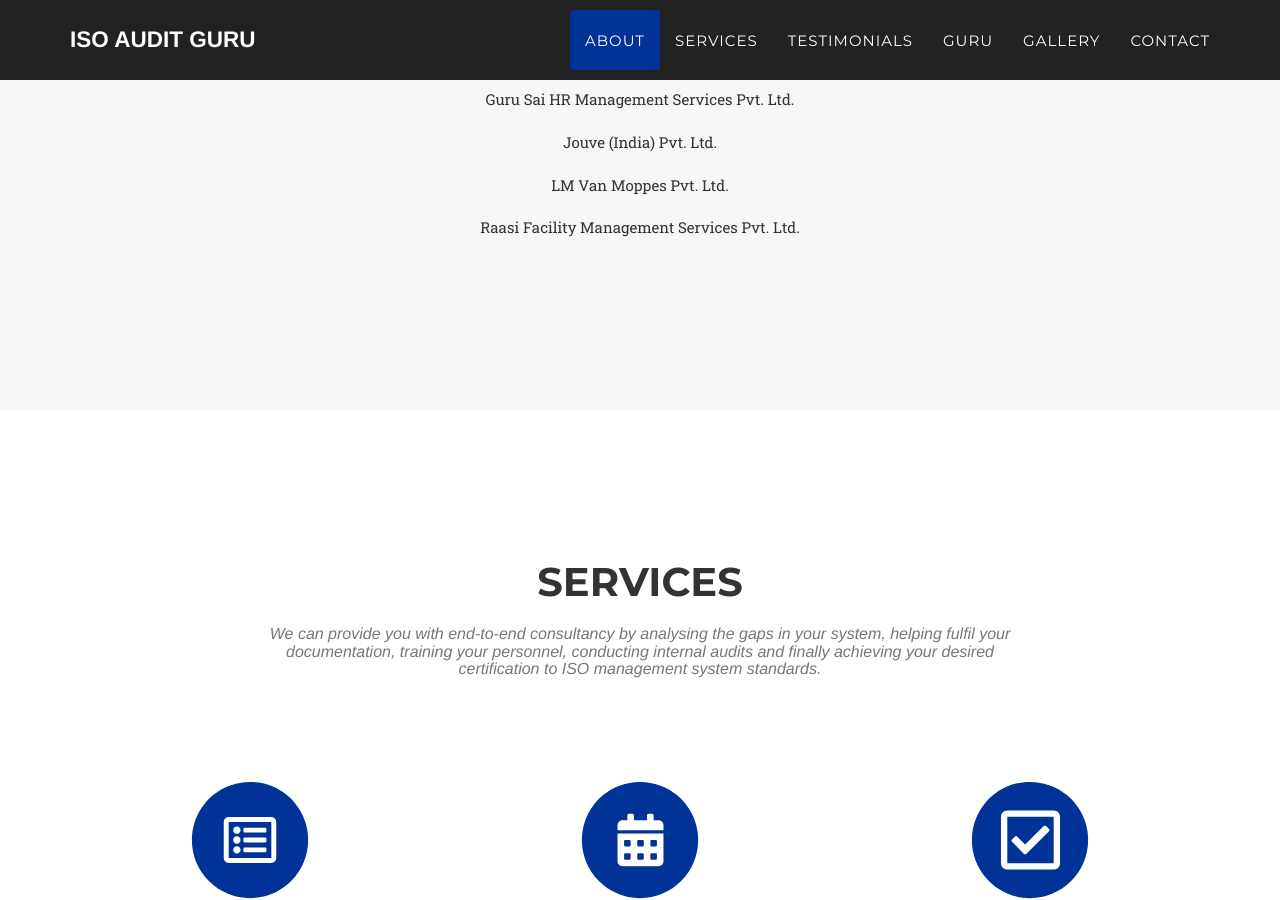
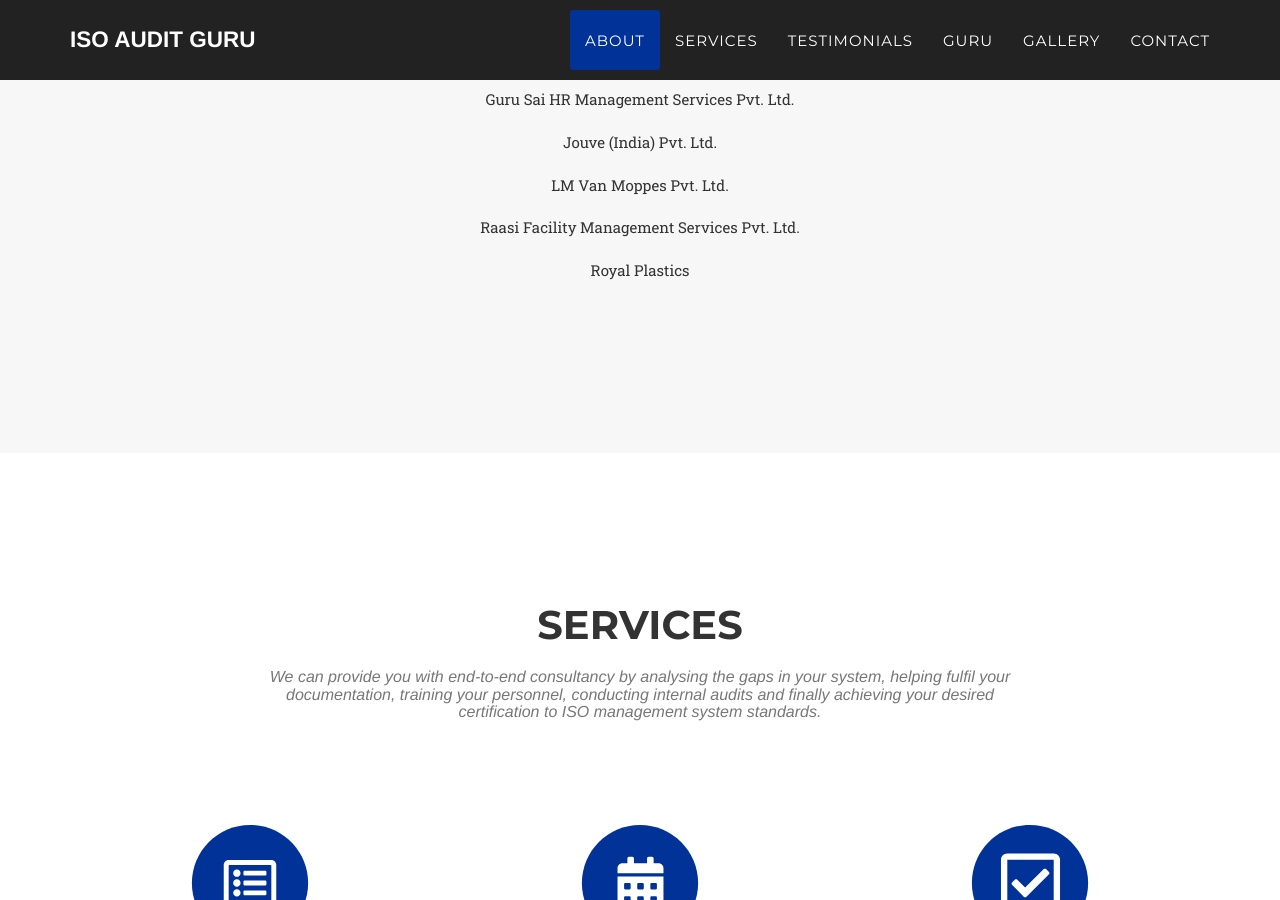
Before and after one commit to ISO-Audit-Guru/ISO-Audit-Guru.github.io, a Jekyll site: the page built from index.html, in a window 1280 px wide and 900 px high, scrolled down 2509 px. Built offline with Jekyll 4.4.1, drawn with Linux system fonts in a browser that asks for light colours; nearby versions of some CDN libraries; some web fonts are replaced.

Commit message:
Update about.html

```diff
--- a/_includes/about.html
+++ b/_includes/about.html
@@ -120,5 +120,6 @@
                     <div class="row text-center">Jouve (India) Pvt. Ltd.</div><br>
                     <div class="row text-center">LM Van Moppes Pvt. Ltd.</div><br>
                     <div class="row text-center">Raasi Facility Management Services Pvt. Ltd.</div><br>
+                    <div class="row text-center">Royal Plastics</div><br>
     </div>
 </section>
```
